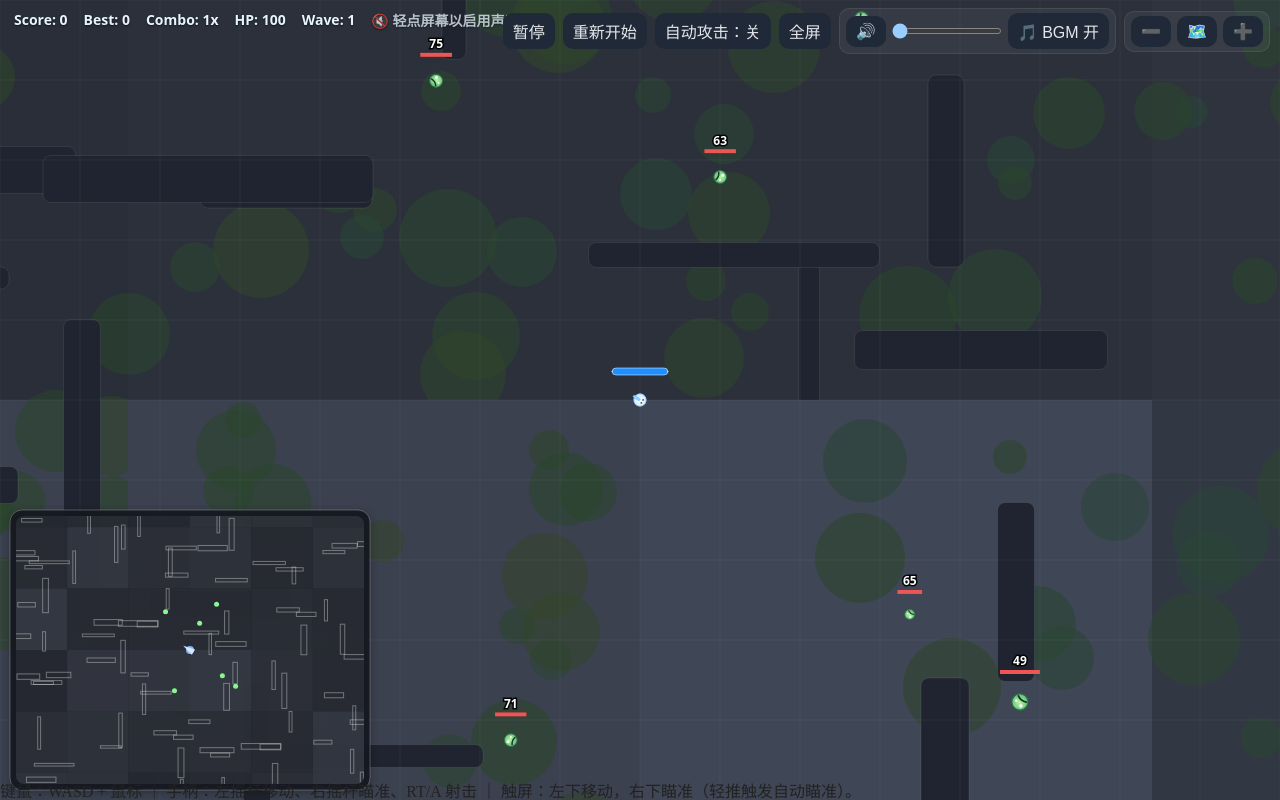
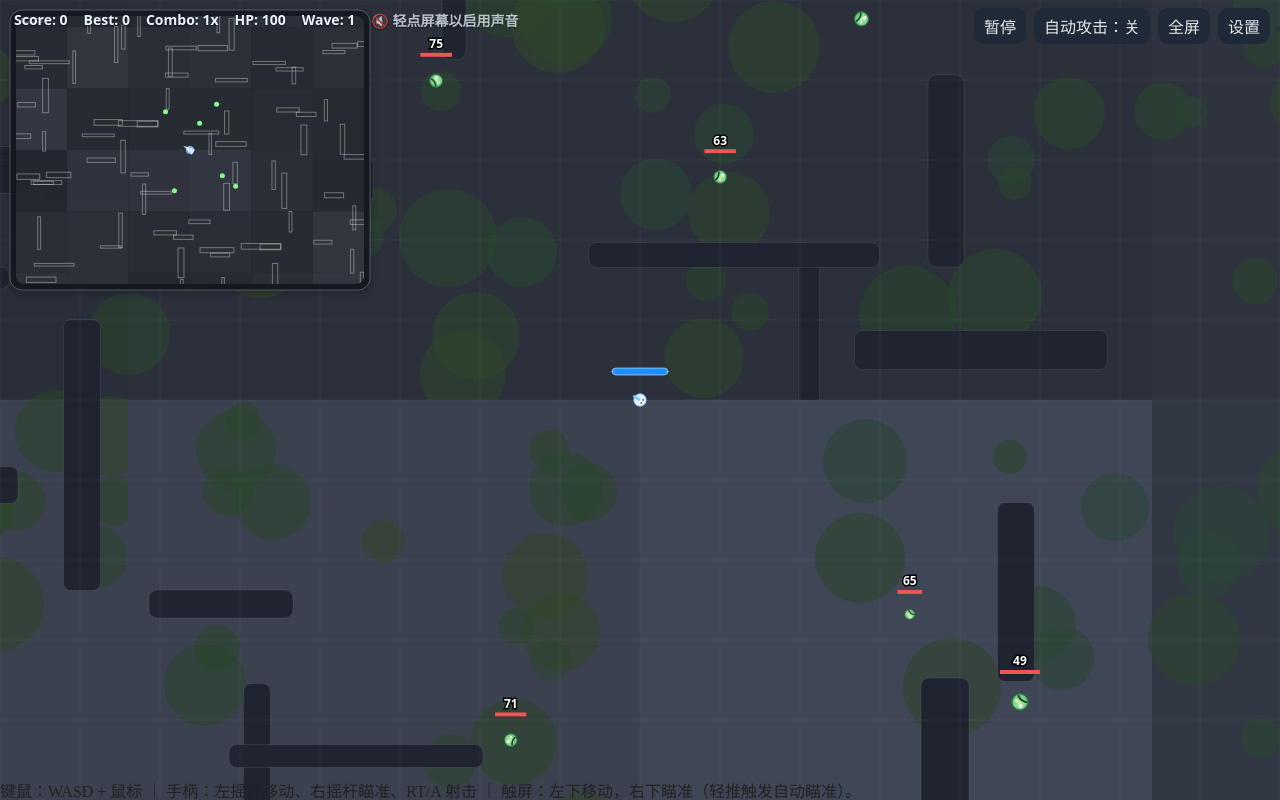
Before and after one commit to CoxHerbert/MonsterBattleGame, a Vue app: page / in a window 1280 px wide. Built offline with nearby package versions, Linux system fonts and the light colour scheme.

Commit message:
feat: add settings menu and reposition radar

```diff
--- a/src/views/GameView.vue
+++ b/src/views/GameView.vue
@@ -26,11 +26,12 @@
 
       <div class="actions">
         <button @click="togglePause">{{ paused ? '继续' : '暂停' }}</button>
-        <button @click="restart">重新开始</button>
         <button @click="toggleAutoFire">{{ autoFire ? '自动攻击：开' : '自动攻击：关' }}</button>
         <button @click="toggleFullscreen">{{ isAnyFullscreen ? '退出全屏' : '全屏' }}</button>
+        <button @click="toggleSettings">{{ settingsOpen ? '关闭设置' : '设置' }}</button>
+      </div>
 
-        <!-- 音频控制 -->
+      <div v-if="settingsOpen" class="settings-panel">
         <div class="audio">
           <button @click="toggleMute" :title="audio.muted ? '取消静音' : '静音'">
             {{ audio.muted ? '🔇' : '🔊' }}
@@ -49,13 +50,8 @@
             {{ audio.bgmOn ? '🎵 BGM 开' : '🎵 BGM 关' }}
           </button>
         </div>
-
-        <!-- 地图控制 -->
-        <div class="map-ctrl">
-          <button @click="zoomOutMap" title="缩小 [">➖</button>
-          <button @click="toggleMapOpen" title="显示/隐藏地图 (M)">🗺️</button>
-          <button @click="zoomInMap" title="放大 ]">➕</button>
-        </div>
+        <button @click="toggleMapOpen">{{ minimap.open ? '雷达：开' : '雷达：关' }}</button>
+        <button @click="restart">重新开始</button>
       </div>
 
       <div class="tips">
@@ -155,6 +151,9 @@ export default {
 
       // auto fire
       autoFire: false,
+
+      // settings
+      settingsOpen: false,
 
       // world / infinite
       worldSeed: Math.floor(Math.random()*2**31)>>>0,
@@ -592,6 +591,10 @@ export default {
     restart() { this.reset(); },
     togglePause() { this.paused = !this.paused; },
     toggleAutoFire() { this.autoFire = !this.autoFire; },
+    toggleSettings() {
+      this.settingsOpen = !this.settingsOpen;
+      this.paused = this.settingsOpen;
+    },
 
     /* ===== Input ===== */
     async onKeyDown(e) {
@@ -977,8 +980,8 @@ export default {
       const mm = this.minimap;
       const mw = mm.open ? mm.openW : mm.closedW;
       const mh = mm.open ? mm.openH : mm.closedH;
-      const x = mm.margin;           // 左下角
-      const y = h - mh - mm.margin;
+      const x = mm.margin;           // 左上角
+      const y = mm.margin;
       return { x, y, w: mw, h: mh };
     },
     drawMinimap() {
@@ -1153,9 +1156,12 @@ export default {
 .actions{ pointer-events:auto; position:absolute; right:10px; top:8px; display:flex; gap:8px; align-items:center; flex-wrap:wrap; }
 .actions button{ background:#1f2937; color:#e5e7eb; border:0; padding:6px 10px; border-radius:10px; cursor:pointer; }
 .actions button:hover{ filter:brightness(1.1); }
-.actions .audio{ display:flex; align-items:center; gap:6px; background:rgba(255,255,255,.05); border:1px solid rgba(255,255,255,.08); padding:4px 6px; border-radius:10px; }
-.actions .audio .vol{ width:110px; height:6px; accent-color:#9cf; }
-.actions .map-ctrl{ display:flex; gap:6px; background:rgba(255,255,255,.05); border:1px solid rgba(255,255,255,.08); padding:4px 6px; border-radius:10px; }
+
+.settings-panel{ pointer-events:auto; position:absolute; left:50%; top:50%; transform:translate(-50%,-50%); background:rgba(31,41,55,.95); color:#e5e7eb; padding:20px; border-radius:12px; display:flex; flex-direction:column; gap:12px; align-items:center; }
+.settings-panel button{ background:#1f2937; color:#e5e7eb; border:0; padding:6px 10px; border-radius:10px; cursor:pointer; }
+.settings-panel button:hover{ filter:brightness(1.1); }
+.settings-panel .audio{ display:flex; align-items:center; gap:6px; background:rgba(255,255,255,.05); border:1px solid rgba(255,255,255,.08); padding:4px 6px; border-radius:10px; }
+.settings-panel .audio .vol{ width:110px; height:6px; accent-color:#9cf; }
 
 /* 触摸层（仅触屏渲染） */
 .touch-layer{ position:absolute; inset:0; z-index:1; pointer-events:auto; }
```
